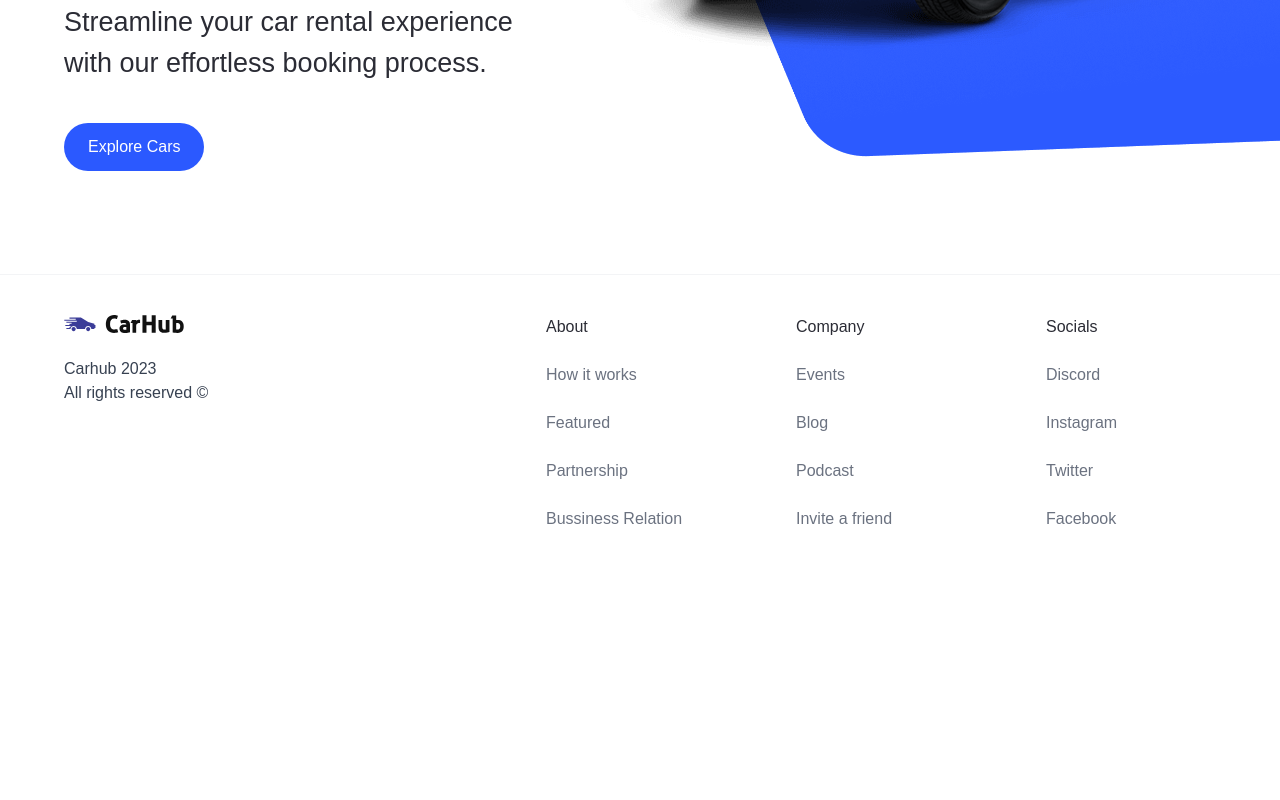
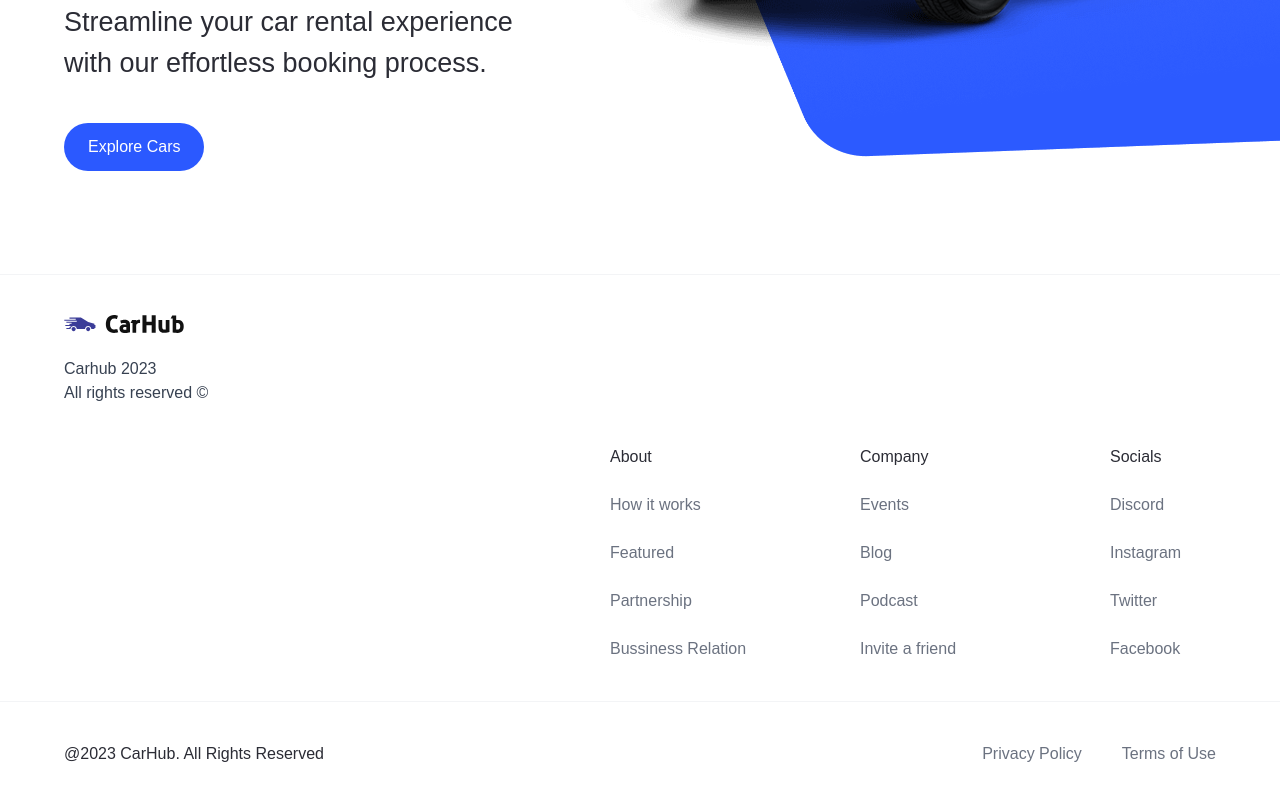
Before and after one commit to ciubiadi/CarsHub, a Next.js app: page / in a window 1280 px wide. Shown: the part 546-1346 px from the top of the page. Before the commit the page ends 1117 px from the top, so only its background shows below. Built offline with nearby package versions, Linux system fonts and the light colour scheme.

Commit message:
footer sectionwith links

```diff
--- a/app/globals.css
+++ b/app/globals.css
@@ -53,4 +53,8 @@
 .footer__link {
   @apply flex flex-col gap-6 text-base min-w-[170px];
 }
+
+.footer__copyrights-link {
+  @apply flex-1 flex sm:justify-end justify-center max-sm:mt-4 gap-10;
+}
 /* END: Footer styles */
--- a/components/Footer.tsx
+++ b/components/Footer.tsx
@@ -19,7 +19,9 @@ const Footer = () => {
                     All rights reserved &copy;
                 </p>
             </div>
+        </div>
 
+        {/* Footer Links */}
         <div className="footer__links">
             {footerLinks.map((link) => (
                 <div key={link.title}
@@ -38,6 +40,20 @@ const Footer = () => {
                 </div>
             ))}
         </div>
+
+        {/* Footer Rights and Privacy */}
+        <div className="flex justify-between items-center
+            flex-wrap mt-10 border-t border-gray-100 sm:px-16 px-6 py-10"
+        >
+            <p>@2023 CarHub. All Rights Reserved</p>
+            <div className="footer__copyrights-link">
+                <Link href="/" className="text-gray-500">
+                    Privacy Policy
+                </Link>
+                <Link href="/" className="text-gray-500">
+                    Terms of Use
+                </Link>
+            </div>
         </div>
     </footer>
   )
```
Also changed, not shown: notes.txt. Lines whose indentation alone changed are shown as unchanged.
